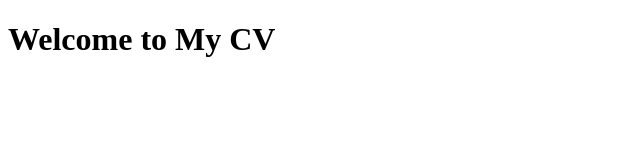
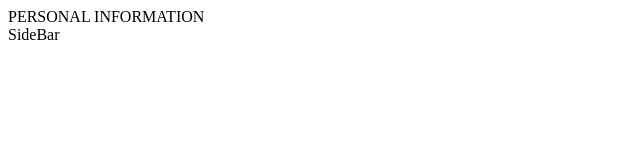
Before and after one commit to DmitriiKasnitskii/rsschool-cv, a plain HTML site: page index.html in a window 1280 px wide. Shown: the whole page, without its empty margins (0-640 px from the left). Drawn offline with Linux system fonts and the light colour scheme.

```diff
--- a/index.html
+++ b/index.html
@@ -1,14 +1,14 @@
 <!DOCTYPE html>
-<html lang="en">
-  <head>
-    <meta charset="UTF-8">
-    <meta name="viewport" content="width=device-width, initial-scale=1.0">
-    <meta http-equiv="X-UA-Compatible" content="ie=edge">
-    <title>My CV</title>
-  </head>
-  <body>
-    <main>
-        <h1>Welcome to My CV</h1>
-    </main>
-  </body>
+<html lang="ru">
+<head>
+<meta charset="utf-8">
+<title>CV</title>
+<link rel="stylesheet" href="style.css">
+</head>
+<body>
+<header> PERSONAL INFORMATION</header>
+<nav></nav>
+<aside> SideBar</aside>
+<footer></footer>
+</body>
 </html>
```
